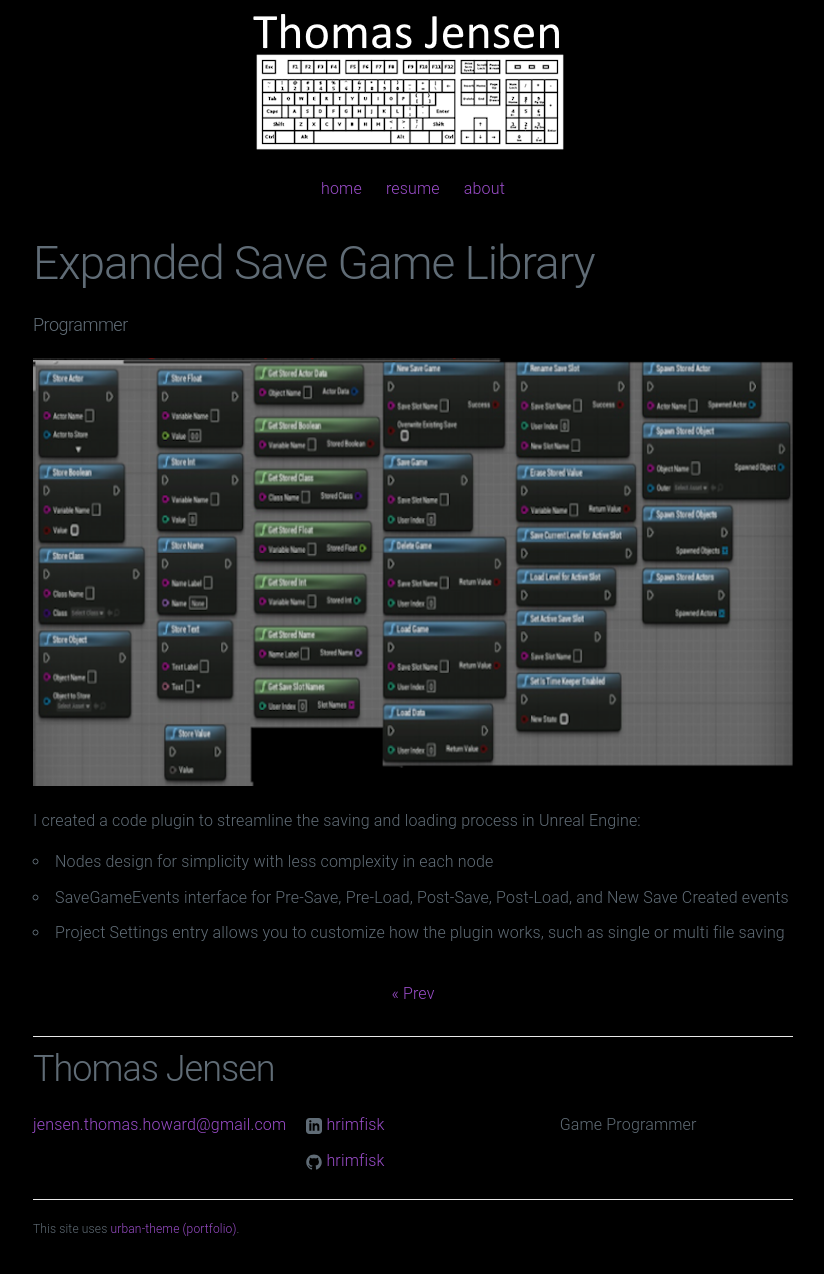
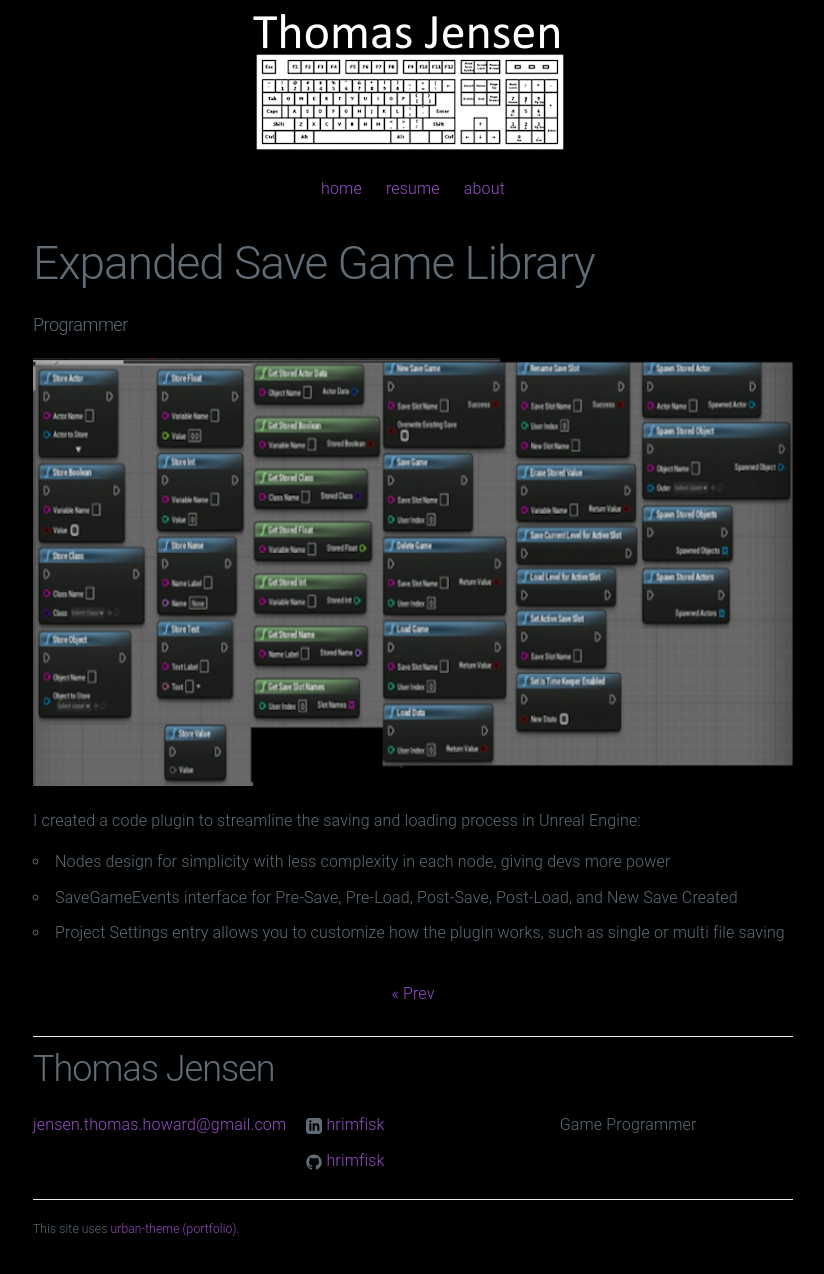
Before and after one commit to hrimfisk/hrimfisk.github.io, a Jekyll site: the page built from _posts/2022-10-07-newer-game.md, in a window 1280 px wide. Shown: the whole page, without its empty margins (227-1051 px from the left). Built offline with Jekyll 4.4.1, drawn with Linux system fonts in a browser that asks for light colours.

Commit message:
Update 2022-10-07-newer-game.md

```diff
--- a/_posts/2022-10-07-newer-game.md
+++ b/_posts/2022-10-07-newer-game.md
@@ -9,6 +9,6 @@
 ![Picture 1](/assets/save_game_plugin.png)
 
 I created a code plugin to streamline the saving and loading process in Unreal Engine:
-* Nodes design for simplicity with less complexity in each node
-* SaveGameEvents interface for Pre-Save, Pre-Load, Post-Save, Post-Load, and New Save Created events
+* Nodes design for simplicity with less complexity in each node, giving devs more power
+* SaveGameEvents interface for Pre-Save, Pre-Load, Post-Save, Post-Load, and New Save Created
 * Project Settings entry allows you to customize how the plugin works, such as single or multi file saving
```
